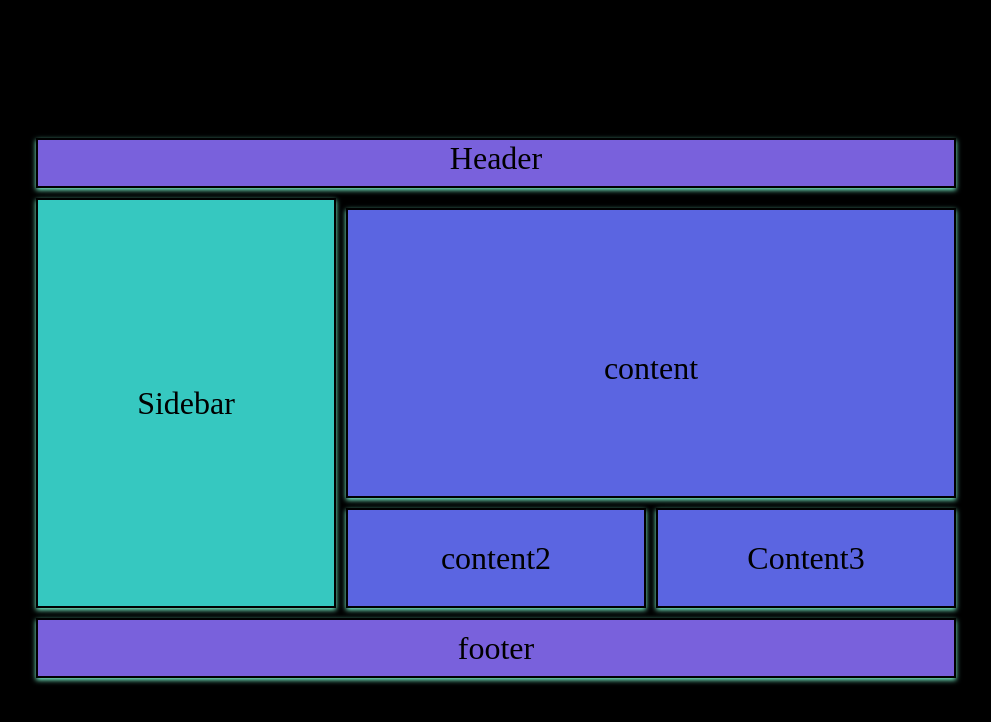
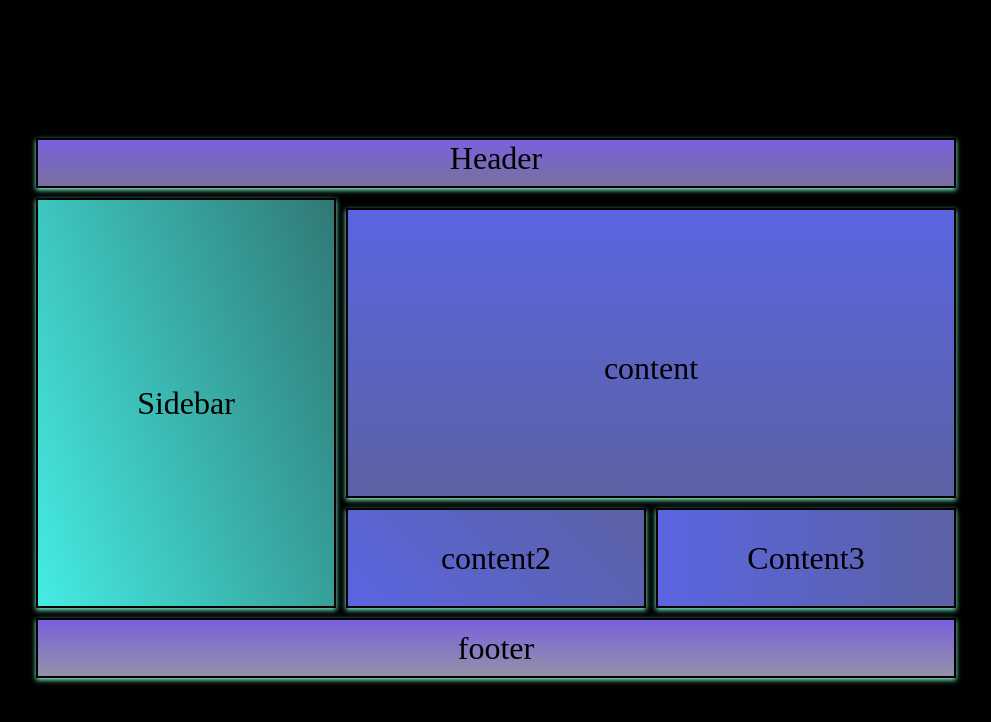
Before and after one commit to hyyder2/Grid-Template, a plain HTML site: page index.html in a window 1280 px wide. Shown: the whole page, without its empty margins (144-1135 px from the left). Drawn offline with Linux system fonts and the light colour scheme.

Commit message:
changes in color

```diff
--- a/index.html
+++ b/index.html
@@ -41,6 +41,7 @@
 
             border: 2px solid black;
             box-shadow: 0px 2px 5px aquamarine;
+            background-image: linear-gradient( #7961dc, #78709e);
 
 
         }
@@ -53,7 +54,7 @@
             display: flex;
             justify-content: center;
             align-items: center;
-
+            background-image: linear-gradient(70deg, #45ece4 , #307975);
 
         }
         .content{
@@ -66,7 +67,7 @@
             display: flex;
             justify-content: center;
             align-items: center;
-
+            background-image: linear-gradient(#5b65e1,#5b61a3);
 
         }
         .content2{
@@ -79,6 +80,8 @@
                   display: flex;
             justify-content: center;
             align-items: center;
+            background-image: linear-gradient(45deg,#5b65e1,#5b61a3);
+
         }
         .content3{
             grid-area: content3;
@@ -89,6 +92,8 @@
             display: flex;
             justify-content: center;
             align-items: center;
+            background-image: linear-gradient(90deg,#5b65e1,#5b61a3);
+
         }
         .footer{
             grid-area: footer;
@@ -99,6 +104,8 @@
             display: flex;
             justify-content: center;
             align-items: center;
+            background-image: linear-gradient( #7961dc, #9491a7);
+
         }
 
     </style>
```
